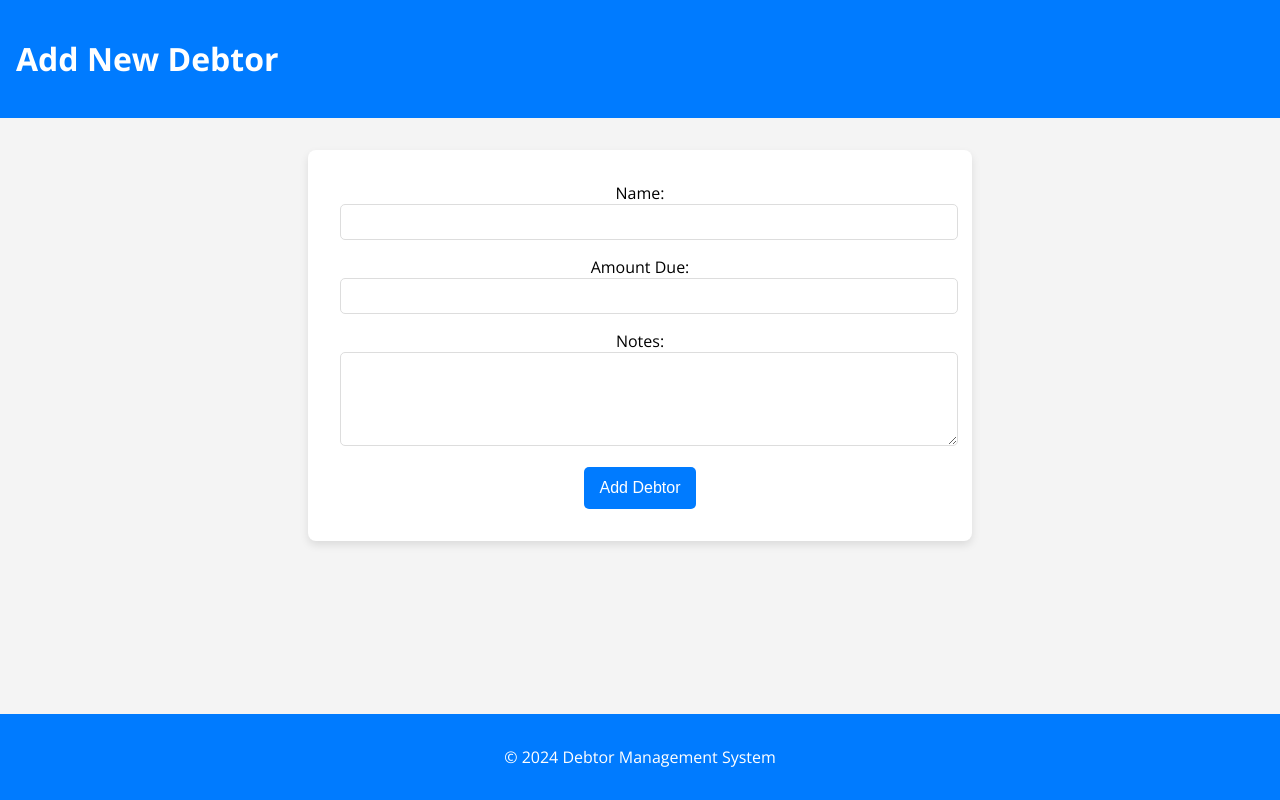
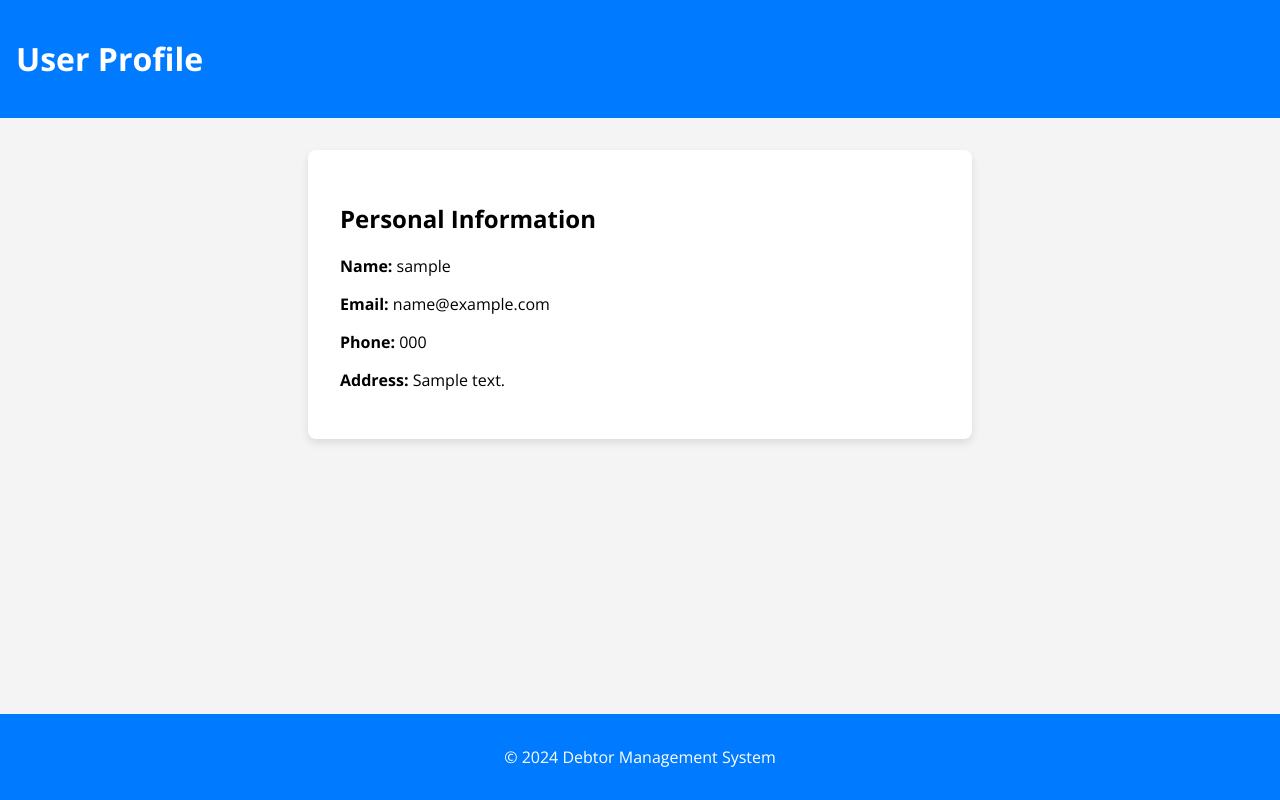
Before and after one commit to Prince-ij/Debtor_Manager, a Flask app: page /profile in a window 1280 px wide. Run offline with Flask 3, Linux system fonts and the light colour scheme; a user stored in the database is signed in; tables that the repository leaves empty hold one stand-in row (values such as "Sample post").

Commit message:
implemented profile and settings route

```diff
--- a/app/routes.py
+++ b/app/routes.py
@@ -63,7 +63,7 @@ def register():
 
 @app.route('/profile')
 def profile():
-    return render_template('profile.html')
+    return render_template('profile.html', user=current_user)
 
 @app.route('/add_debtor')
 def add_debtor():
@@ -77,6 +77,14 @@ def remove():
 def view_debtor():
     return render_template('view_debtor.html')
 
-@app.route('/settings')
+@app.route('/settings', methods=['GET', 'POST'])
 def settings():
-    return render_template('settings.html')
+    if request.method == 'POST':
+        current_user.username = request.form.get("name")
+        current_user.email = request.form.get("email")
+        current_user.phone_number = request.form.get("phone")
+        current_user.address = request.form.get("address")
+        db.session.commit()
+        flash('Your changes have been saved ')
+        return redirect(url_for('settings'))
+    return render_template('settings.html', user=current_user)
--- a/app/templates/profile.html
+++ b/app/templates/profile.html
@@ -3,7 +3,7 @@
 <head>
     <meta charset="UTF-8">
     <meta name="viewport" content="width=device-width, initial-scale=1.0">
-    <title>Add New Debtor - Debtor Management System</title>
+    <title>User Profile - Debtor Management System</title>
     <link rel="stylesheet" href="styles.css">
     <link href="https://fonts.googleapis.com/css2?family=Open+Sans:wght@400;700&display=swap" rel="stylesheet">
     <style>
@@ -88,40 +88,22 @@
             margin-bottom: 2rem;
         }
 
-        .form {
+        .profile-info {
             background: #fff;
             padding: 2rem;
             border-radius: 8px;
             box-shadow: 0 4px 8px rgba(0, 0, 0, 0.1);
             width: 100%;
             max-width: 600px;
-            text-align: center;
+            text-align: left;
         }
 
-        .form input[type="text"],
-        .form input[type="number"],
-        .form textarea {
-            width: 100%;
-            padding: 0.5rem;
-            margin-bottom: 1rem;
-            border: 1px solid #ddd;
-            border-radius: 5px;
-            font-size: 16px;
+        .profile-info label {
+            font-weight: bold;
         }
 
-        .form button {
-            background: #007BFF;
-            color: #fff;
-            border: none;
-            padding: 0.75rem 1rem;
-            border-radius: 5px;
-            cursor: pointer;
-            transition: background 0.3s;
-            font-size: 16px;
-        }
-
-        .form button:hover {
-            background: #0056b3;
+        .profile-info p {
+            margin-bottom: 1rem;
         }
 
         footer {
@@ -146,7 +128,7 @@
 </head>
 <body>
     <header>
-        <h1>Add New Debtor</h1>
+        <h1>User Profile</h1>
         <div class="menu-icon" onclick="toggleSidebar()">
             <div class="bar"></div>
             <div class="bar"></div>
@@ -156,24 +138,20 @@
     <!-- Sidebar -->
     <div class="sidebar" id="sidebar">
         <ul>
-		<li><a href="{{ url_for('dashboard') }}">Dashboard</a></li>
-		<li><a href="{{ url_for('profile') }}">Profile</a></li>
-		<li><a href="{{ url_for('settings') }}">Settings</a></li>
-		<li><a href="{{ url_for('logout') }}">Logout</a></li>
+            <li><a href="{{ url_for('dashboard') }}">Dashboard</a></li>
+            <li><a href="{{ url_for('profile') }}">Profile</a></li>
+            <li><a href="{{ url_for('settings') }}">Settings</a></li>
+            <li><a href="{{ url_for('logout') }}">Logout</a></li>
         </ul>
     </div>
     <!-- Main Content -->
     <div class="container">
-        <div class="form">
-            <form id="addDebtorForm" onsubmit="return false;">
-                <label for="name">Name:</label>
-                <input type="text" id="name" name="name" required>
-                <label for="amount">Amount Due:</label>
-                <input type="number" id="amount" name="amount" step="0.01" required>
-                <label for="notes">Notes:</label>
-                <textarea id="notes" name="notes" rows="4"></textarea>
-                <button type="submit" onclick="submitForm()">Add Debtor</button>
-            </form>
+        <div class="profile-info">
+            <h2>Personal Information</h2>
+	    <p><label>Name:</label> {{ user.username }}</p>
+	    <p><label>Email:</label> {{ user.email }}</p>
+	    <p><label>Phone:</label> {{ user.phone_number }}</p>
+	    <p><label>Address:</label> {{ user.address }}</p>
         </div>
     </div>
     <footer>
@@ -186,18 +164,6 @@
             const sidebar = document.getElementById('sidebar');
             sidebar.classList.toggle('active');
         }
-
-        // Example function to handle form submission (replace with actual logic)
-        function submitForm() {
-            const form = document.getElementById('addDebtorForm');
-            // Example: Validate form fields and submit data
-            const formData = new FormData(form);
-            // Example: Send formData to server or perform client-side logic
-            console.log(formData);
-            alert('Debtor added successfully!');
-            // Example: Redirect or update UI as needed
-		window.location.href = "{{ url_for('dashboard') }}"; // Redirect to dashboard
-        }
     </script>
 </body>
 </html>
```
Also changed, not shown: app/templates/index.html (+45 -9 lines), app/templates/settings.html (+32 -6 lines), app.db.
